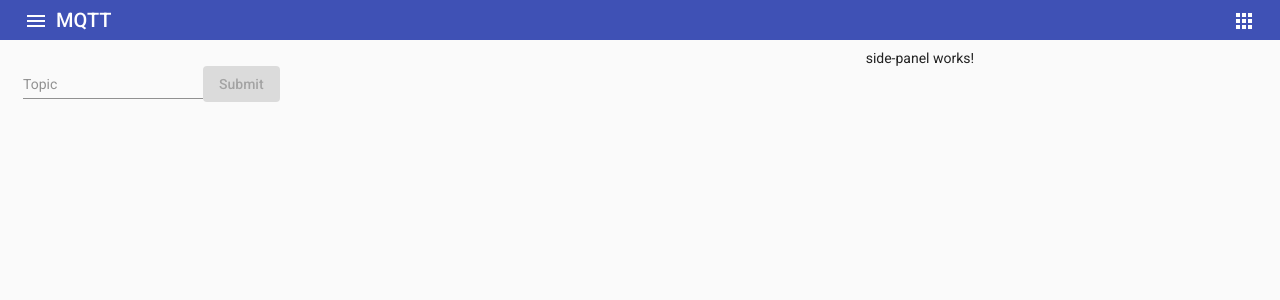
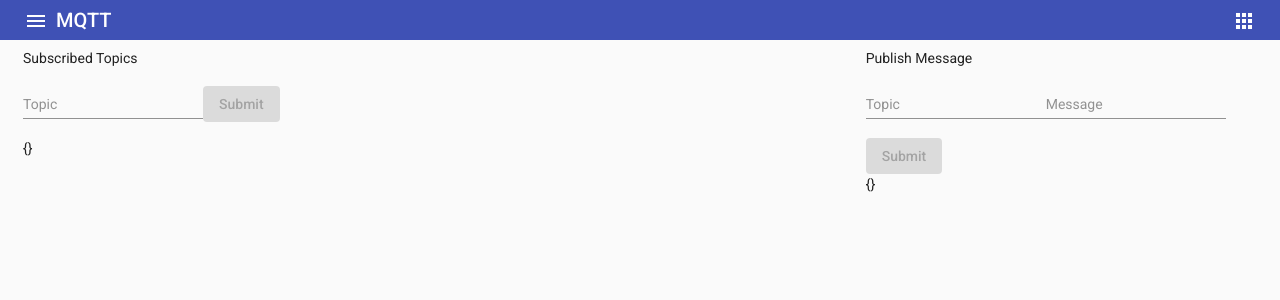
Before and after one commit to heondo/laughing-succotash, an Angular app in the folder client/: page / in a window 1280 px wide. Shown: the top 300 px of the page. Built offline with nearby package versions, Linux system fonts and the light colour scheme; no server answers.

Commit message:
got the subscribed topics displayed as a simple json text string right now, need to figure out how i want to display all of the topics and the deeper aspects if necessary

```diff
--- a/client/src/app/core/services/socketio/socketio.service.ts
+++ b/client/src/app/core/services/socketio/socketio.service.ts
@@ -15,6 +15,7 @@
   socket: SocketIOClient.Socket
   brokerSubscriptions: Observable<string[]>
   public brokerData = new BehaviorSubject<any>({})
+  brokerDataObservable = this.brokerData.asObservable()
   // mqttSubscription: SocketIOClient.Socket
 
   constructor() {
--- a/client/src/app/modules/dash/pages/dashboard/dashboard.component.html
+++ /dev/null
@@ -1,4 +0,0 @@
-<p>dashboard works!</p>
-<button mat-raised-button (click)="publishDummy()">
-  Press me
-</button>
--- a/client/src/app/modules/dash/side-panel/side-panel.component.html
+++ b/client/src/app/modules/dash/side-panel/side-panel.component.html
@@ -1 +1,27 @@
-<p>side-panel works!</p>
+<div>Publish Message</div>
+<form [formGroup]="form" (ngSubmit)="save()">
+  <mat-form-field appearance="standard">
+    <input matInput placeholder="Topic" type="text" formControlName="topic" />
+  </mat-form-field>
+  <mat-form-field appearance="standard">
+    <input
+      matInput
+      placeholder="Message"
+      type="text"
+      formControlName="message"
+    />
+  </mat-form-field>
+  <div>
+    <button
+      mat-raised-button
+      type="submit"
+      [disabled]="!form.valid"
+      color="primary"
+    >
+      Submit
+    </button>
+  </div>
+</form>
+<div>
+  {{ socketService.brokerDataObservable | async | json }}
+</div>
--- a/client/src/app/modules/dash/side-panel/side-panel.component.ts
+++ b/client/src/app/modules/dash/side-panel/side-panel.component.ts
@@ -1,4 +1,6 @@
 import { Component, OnInit } from '@angular/core'
+import { SocketioService } from 'src/app/core/services/socketio/socketio.service'
+import { FormGroup, FormBuilder, Validators } from '@angular/forms'
 
 @Component({
   selector: 'app-side-panel',
@@ -6,7 +8,22 @@
   styleUrls: ['./side-panel.component.scss'],
 })
 export class SidePanelComponent implements OnInit {
-  constructor() {}
+  form: FormGroup
+  constructor(public socketService: SocketioService, private fb: FormBuilder) {}
+  ngOnInit(): void {
+    this.initialize()
+  }
 
-  ngOnInit(): void {}
+  save() {
+    const { topic } = this.form.value
+    this.socketService.subscribeToTopic(topic)
+  }
+
+  private initialize() {
+    const fbInitValues = {
+      topic: ['', Validators.required],
+      message: ['', Validators.required],
+    }
+    this.form = this.fb.group(fbInitValues)
+  }
 }
--- a/client/src/app/modules/dash/subscriptions/subscriptions.component.html
+++ b/client/src/app/modules/dash/subscriptions/subscriptions.component.html
@@ -1,12 +1,7 @@
+<div>Subscribed Topics</div>
 <form [formGroup]="form" (ngSubmit)="save()">
   <mat-form-field appearance="standard">
-    <input
-      matInput
-      required
-      placeholder="Topic"
-      type="text"
-      formControlName="topic"
-    />
+    <input matInput placeholder="Topic" type="text" formControlName="topic" />
   </mat-form-field>
   <button
     mat-raised-button
@@ -17,3 +12,6 @@
     Submit
   </button>
 </form>
+<div>
+  {{ socketService.brokerDataObservable | async | json }}
+</div>
```
Also changed, not shown: client/src/app/modules/dash/pages/dashboard/dashboard.component.ts (deleted, +0 -29 lines), 1 other file (tests, documents, lock files or other folders).
